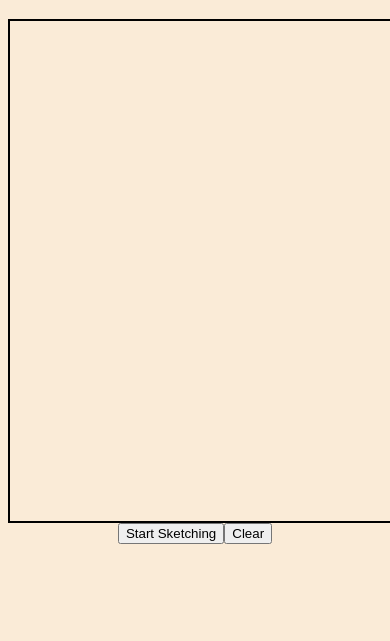
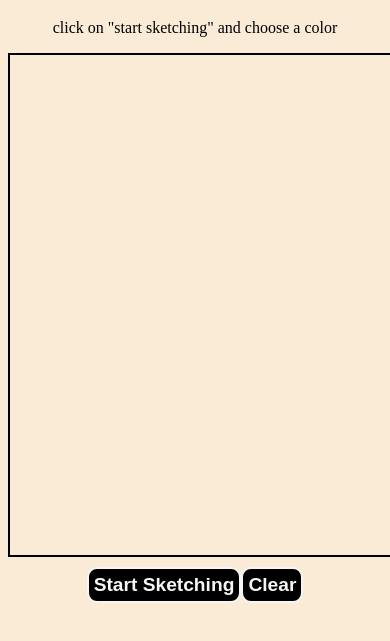
Before and after one commit to Nix2107/Project_etch-a-sketch, a plain HTML site: page index.html in a window 390 px wide. Shown: the part 61-702 px from the top of the page. Drawn offline with Linux system fonts and the light colour scheme.

Commit message:
I have a first working version of the program. still need to make it responsive at a later time

```diff
--- a/index.html
+++ b/index.html
@@ -11,6 +11,7 @@
 <body>
     <main>
         <h1> Etch-a-Sketch</h1>
+        <p class="usage-guide"> click on "start sketching" and choose a color</p>
         <div class="main-sketch">
             <div class="primary-ui">
                 <div id="sketch-container"></div>
--- a/script.js
+++ b/script.js
@@ -5,7 +5,6 @@ let colorMode = 'inactive'
 let mouseState = 'up'
 
 /* all the element selectors and the event listeners for what's done when buttons are pressed*/
-
 let sketchpad = document.querySelector ('#sketch-container')
 
 let blackColor = document.querySelector ('#black');
@@ -35,10 +34,13 @@ rainbowBtn.addEventListener ('click', () => {rainbowMode = 'active';
 let eraseBtn = document.querySelector ('#eraser');
 eraseBtn.addEventListener ('click', () => {colorMode = 'active';
                                             rainbowMode = 'inactive';
-                                            updateColor ('white');});
+                                            updateColor ('antiquewhite');});
 
 let startSketch = document.querySelector ('#start-sketch');
-startSketch.addEventListener ('click', () => {generateGrid();})
+startSketch.addEventListener ('click', () => {generateGrid();});
+
+let resetSketch = document.querySelector ('#reset-sketch');
+resetSketch.addEventListener ('click', () => {location.reload()});
 
 /*the functions used in the programm*/
 
--- a/styles.css
+++ b/styles.css
@@ -13,6 +13,7 @@ body {
     width: 500px;
     height: 500px;
     border: 2px solid black;
+    user-select: none;
 }
 
 .drawing-grid {
@@ -40,6 +41,18 @@ body {
     display: flex;
     justify-content: center;
     align-items: center;
+    padding: 10px;
+}
+
+#start-sketch,
+#reset-sketch {
+    background-color: black;
+    color: whitesmoke;
+    border: 2px solid whitesmoke;
+    border-radius: 10px;
+    padding: 5px;
+    font-size: larger;
+    font-weight: 600;
 }
 
 .colorbtn {
```
